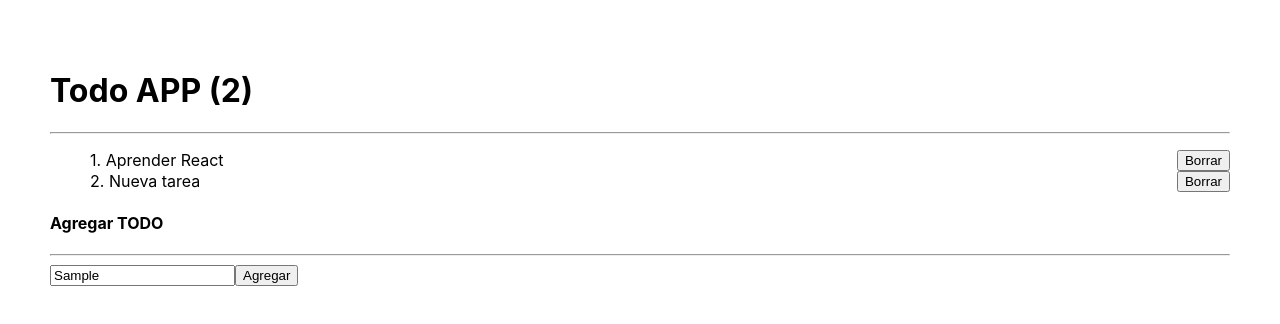
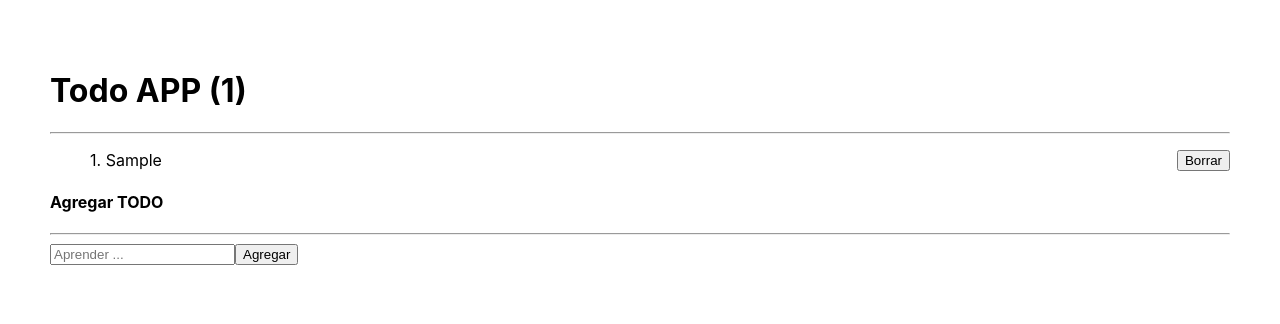
Before and after one commit to Sergioeabarcaf/hook-app, a React (Create React App) app: page / in a window 1280 px wide. Both pictures are taken after typing "Sample" into the empty fields and a click on the button "Agregar". Shown: the top 324 px of the page. Built offline with nearby package versions, Linux system fonts and the light colour scheme; the HTML template or start-up script is replaced by a standard one.

Commit message:
FEAT: use useReducer by add and delete one TODO

```diff
--- a/src/components/useReducer/TodoAPP.tsx
+++ b/src/components/useReducer/TodoAPP.tsx
@@ -1,26 +1,41 @@
-import React, { useReducer } from 'react';
+import React, { useReducer, useEffect } from 'react';
 import { todoReducer } from './todoReducer';
 
 import './styles.css';
+import { useForm } from '../../hooks/useForm';
 
-const initialState = [
-  {
-    id: new Date().getTime(),
-    desc: 'Aprender React',
-    done: false
-  }
-];
+const init = () => {
+  const todosLocalStorage = localStorage.getItem('todos');
+  return todosLocalStorage !== null ? JSON.parse(todosLocalStorage) : [];
+}
 
 export const TodoAPP = () => {
 
-  const [ todos, dispatch ] = useReducer(todoReducer, initialState);
+  const [ todos, dispatch ] = useReducer(todoReducer, [ ], init);
+  const [ { description }, handleInputChange, resetFormValues ] = useForm({description: ''});
+
+  useEffect(() => {
+    localStorage.setItem('todos', JSON.stringify(todos));
+  }, [ todos ]);
+
+  const handleDelete = ( id: number ) => {
+    const action = {
+      type: 'delete',
+      payload: { id }
+    }
+
+    dispatch( action );
+
+  }
 
   const handleSubmit = ( e: React.FormEvent<HTMLFormElement> ) => {
     e.preventDefault();
 
+    if( description.trim().length < 1) return;
+
     const newTodo = {
       id: new Date().getTime(),
-      desc: 'Nueva tarea',
+      desc: description,
       done: false
     };
 
@@ -30,6 +45,7 @@ export const TodoAPP = () => {
     }
 
     dispatch( action );
+    resetFormValues();
   }
 
   return (
@@ -37,29 +53,39 @@ export const TodoAPP = () => {
       <h1>Todo APP ({ todos.length })</h1>
       <hr/>
       <div className='row'>
+
         <div className='col-7'>
           <ul className='list-group list-group-flush'>
             {
               todos.map( ( todo, i ) => (
                 <li key={ todo.id } className='list-group-item'>
-                  <p className='text-center'>{ i +1 }. { todo.desc }</p>
-                  <button className='btn btn-danger'>Borrar</button>
+                  <p className='text-center'>{ i + 1 }. { todo.desc }</p>
+                  <button
+                    className='btn btn-danger'
+                    onClick={ e => handleDelete( todo.id ) }
+                  >
+                    Borrar
+                  </button>
                 </li>
               ))
             }
           </ul>
         </div>
+
         <div className='col'>
           <h4>Agregar TODO</h4>
           <hr/>
           <form onSubmit={ handleSubmit }>
             <input
-              type='text'
+              autoComplete='off'
+              className='form-control'
               name='description'
               placeholder='Aprender ...'
-              autoComplete='off'
-              className='form-control'
+              type='text'
+              value={ description }
+              onChange={ (e) => handleInputChange(e) }
             />
+
             <button
               className='btn btn-block btn-outline-primary mt-1'
               type='submit'
--- a/src/components/useReducer/todoReducer.tsx
+++ b/src/components/useReducer/todoReducer.tsx
@@ -1,8 +1,8 @@
 
 interface Payload {
   id: number
-  desc: string
-  done: boolean
+  desc?: string
+  done?: boolean
 }
 
 interface Action {
@@ -15,9 +15,9 @@ export const todoReducer = ( state: Payload[], action: Action ) => {
   switch ( action.type ) {
     case 'add':
       return [...state, action.payload];
-
+    case 'delete':
+      return state.filter( todo => todo.id !== action.payload.id );
     default:
       return state;
   }
-
 }
--- a/src/hooks/useForm.tsx
+++ b/src/hooks/useForm.tsx
@@ -1,8 +1,8 @@
 import { useState } from "react"
 
-export const useForm = <T extends {}>( initialState: T): [T, Function] => {
+export const useForm = <T extends {}>( initialState: T): [T, Function, Function] => {
 
-  const [formsValues, setFormsValues] = useState(initialState);
+  const [formsValues, setFormsValues] = useState( initialState );
 
   const handleInputChange = ( {target} : React.ChangeEvent<HTMLInputElement> ) => {
     setFormsValues({
@@ -11,5 +11,9 @@ export const useForm = <T extends {}>( initialState: T): [T, Function] => {
     });
   }
 
-  return [ formsValues, handleInputChange ];
+  const resetValues = () => {
+    setFormsValues( initialState );
+  }
+
+  return [ formsValues, handleInputChange, resetValues ];
 }
```
